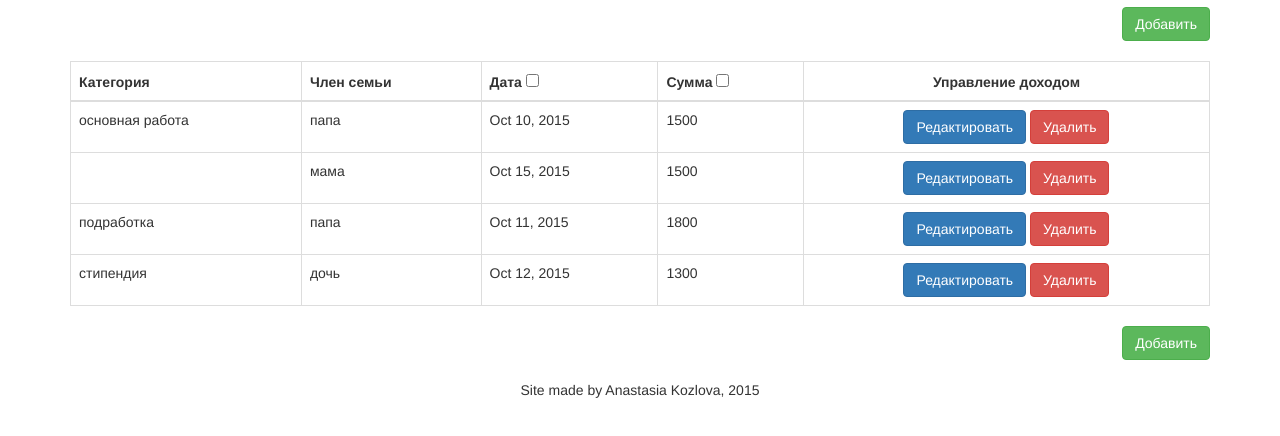
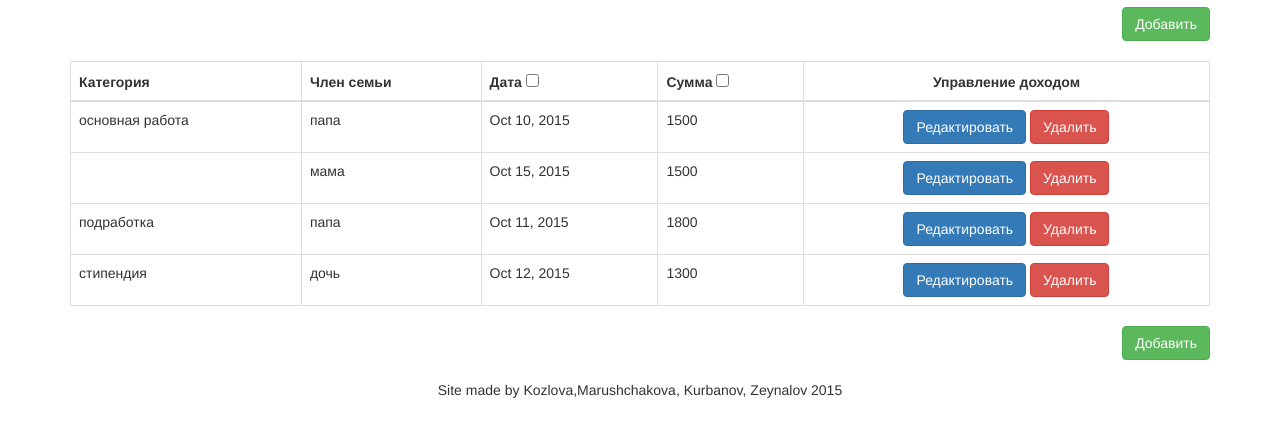
Before and after one commit to NastyaKozlova/family_budget, a website: page index.html in a window 1280 px wide. Shown: the part 114-550 px from the top of the page. Drawn offline with Linux system fonts and the light colour scheme.

Commit message:
tenth commit

```diff
--- a/client/app/layout/footer.html
+++ b/client/app/layout/footer.html
@@ -1,3 +1,3 @@
 <div class="tc-white-1" flex-container="column" flex-align="space-between center" ng-init="currentYear = 2015">
-	<span class="fs-body-2 display-block">Site made by Anastasia Kozlova, 2015</span>
+	<span class="fs-body-2 display-block">Site made by Kozlova,Marushchakova, Kurbanov, Zeynalov 2015</span>
 </div>
```
